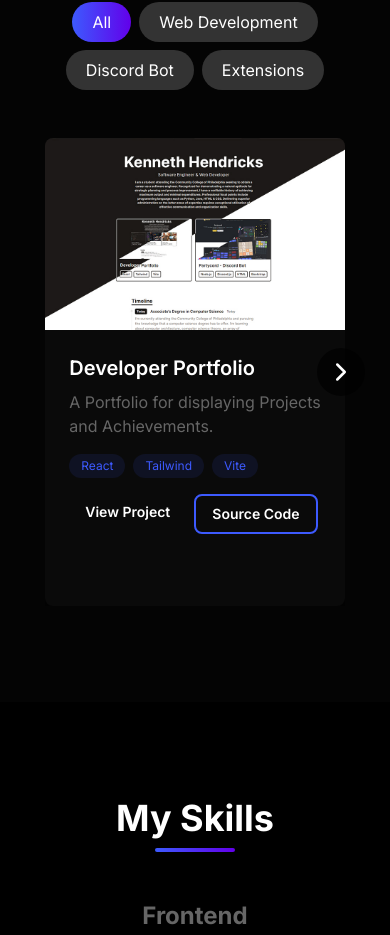
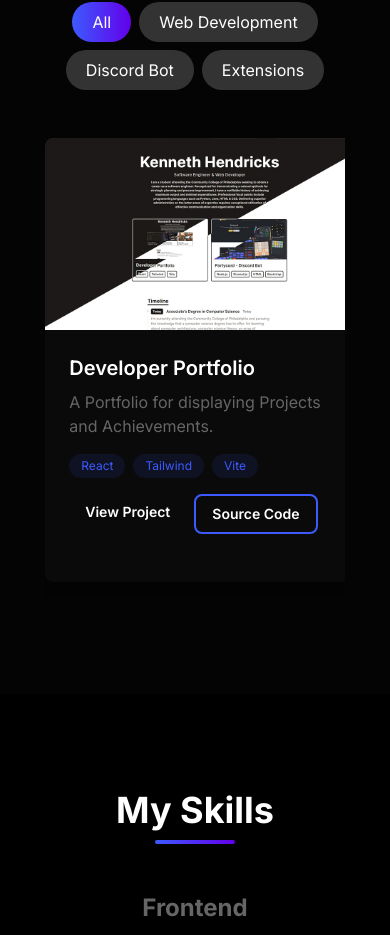
Before and after one commit to kenhendricks00/kenhendricks00.github.io, a Next.js app: page / in a window 390 px wide. Shown: the part 2186-3121 px from the top of the page. Built offline with nearby package versions, Linux system fonts and the light colour scheme.

Commit message:
feat: Mobile carousel refinements

```diff
--- a/components/Projects.tsx
+++ b/components/Projects.tsx
@@ -116,7 +116,7 @@ const Projects = () => {
           <button
             onClick={prevSlide}
             disabled={!showLeftArrow}
-            className={`absolute left-0 top-1/2 -translate-y-1/2 z-10 bg-[rgba(0,0,0,0.7)] p-3 rounded-full transition-all duration-300 -ml-5 md:-ml-20 ${showLeftArrow ? 'opacity-100 hover:bg-[var(--color-primary)] cursor-pointer' : 'opacity-0 cursor-default'}`}
+            className={`hidden md:block absolute left-0 top-1/2 -translate-y-1/2 z-10 bg-[rgba(0,0,0,0.7)] p-3 rounded-full transition-all duration-300 -ml-5 md:-ml-20 ${showLeftArrow ? 'opacity-100 hover:bg-[var(--color-primary)] cursor-pointer' : 'opacity-0 cursor-default'}`}
             aria-label="Previous projects"
           >
             <svg xmlns="http://www.w3.org/2000/svg" fill="none" viewBox="0 0 24 24" strokeWidth={2.5} stroke="currentColor" className="w-6 h-6">
@@ -128,7 +128,7 @@ const Projects = () => {
           <button
             onClick={nextSlide}
             disabled={!showRightArrow}
-            className={`absolute right-0 top-1/2 -translate-y-1/2 z-10 bg-[rgba(0,0,0,0.7)] p-3 rounded-full transition-all duration-300 -mr-5 md:-mr-20 ${showRightArrow ? 'opacity-100 hover:bg-[var(--color-primary)] cursor-pointer' : 'opacity-0 cursor-default'}`}
+            className={`hidden md:block absolute right-0 top-1/2 -translate-y-1/2 z-10 bg-[rgba(0,0,0,0.7)] p-3 rounded-full transition-all duration-300 -mr-5 md:-mr-20 ${showRightArrow ? 'opacity-100 hover:bg-[var(--color-primary)] cursor-pointer' : 'opacity-0 cursor-default'}`}
             aria-label="Next projects"
           >
             <svg xmlns="http://www.w3.org/2000/svg" fill="none" viewBox="0 0 24 24" strokeWidth={2.5} stroke="currentColor" className="w-6 h-6">
@@ -136,17 +136,26 @@ const Projects = () => {
             </svg>
           </button>
 
-          <div className="overflow-hidden mx-auto">
+          <div className="overflow-x-auto snap-x snap-mandatory md:overflow-hidden pb-4 md:pb-0 mx-auto scrollbar-hide">
             <div
-              className="flex transition-transform duration-500 ease-in-out gap-8"
+              className="flex md:transition-transform md:duration-500 md:ease-in-out gap-4 md:gap-8"
               style={{
+                // Apply transform only on desktop by checking window width?
+                // A safer CSS-only approach: use a CSS variable or rely on the fact that mobile index is 0.
+                // However, inline styles override classes.
+                // We'll set the transform, but on mobile 'currentIndex' will likely stay 0 because arrows are hidden.
+                // BUT if we resize from desktop to mobile after clicking, it might be shifted.
+                // We can use a media query in 'style' if we used a library, but here standard CSS is cleaner.
+                // Or simply: rely on 'currentIndex' being 0.
+                // To be safe against resize, we can reset index on resize or just rely on the user reloading.
+                // For now, straightforward:
                 transform: `translateX(calc(-${currentIndex * (100 / itemsPerPage)}% - ${currentIndex * (2 / 3)}rem))`
               }}
             >
               {filteredProjects.map(project => (
                 <div
                   key={project.id}
-                  className="w-full md:w-[calc(33.333%-1.33rem)] flex-shrink-0 bg-[var(--color-card-bg)] rounded-lg overflow-hidden shadow-lg transition-all duration-300 hover:transform hover:-translate-y-2 hover:shadow-xl"
+                  className="w-[85vw] md:w-[calc(33.333%-1.33rem)] flex-shrink-0 snap-center bg-[var(--color-card-bg)] rounded-lg overflow-hidden shadow-lg transition-all duration-300 hover:transform hover:-translate-y-2 hover:shadow-xl"
                 >
                   <div className="h-48 relative overflow-hidden">
                     <Image
```
Also changed, not shown: 20 other files (tests, documents, lock files or other folders).
